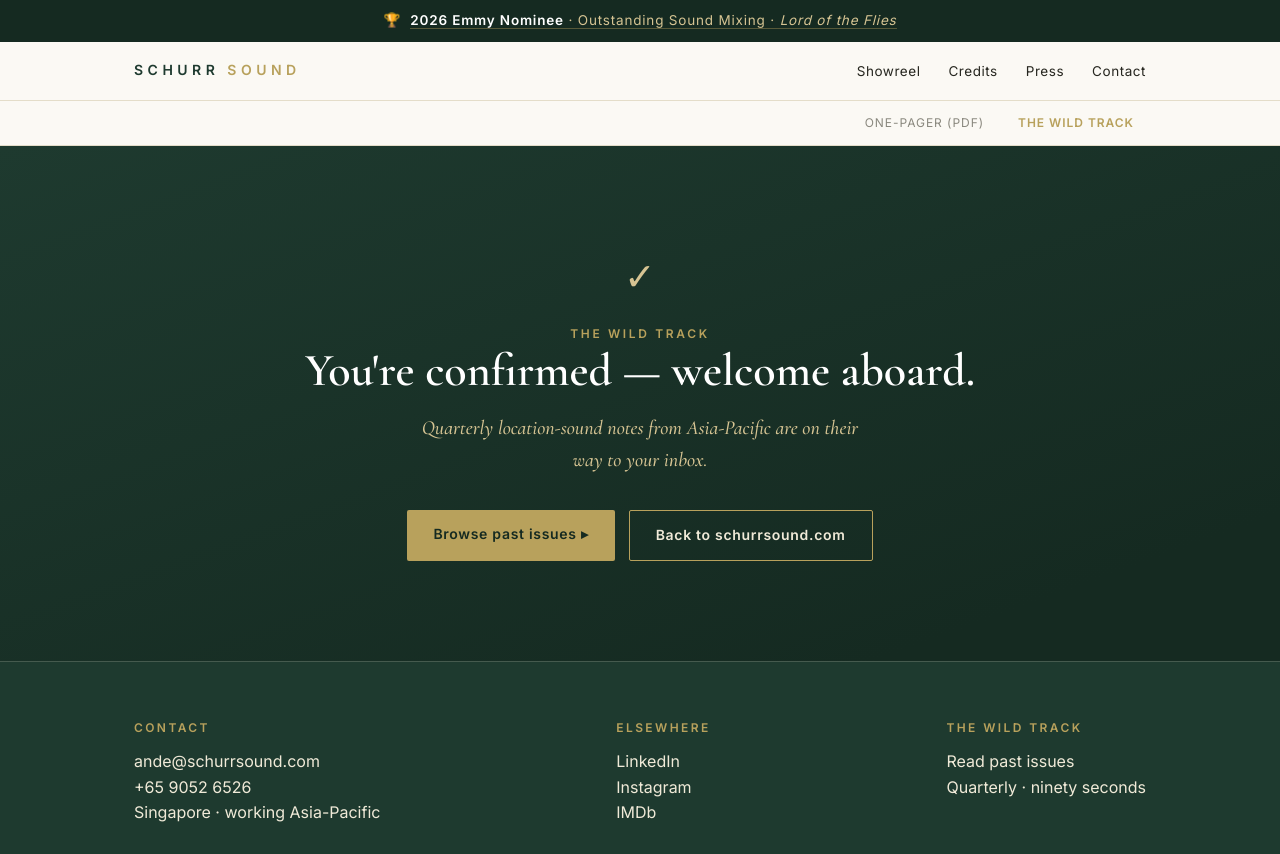
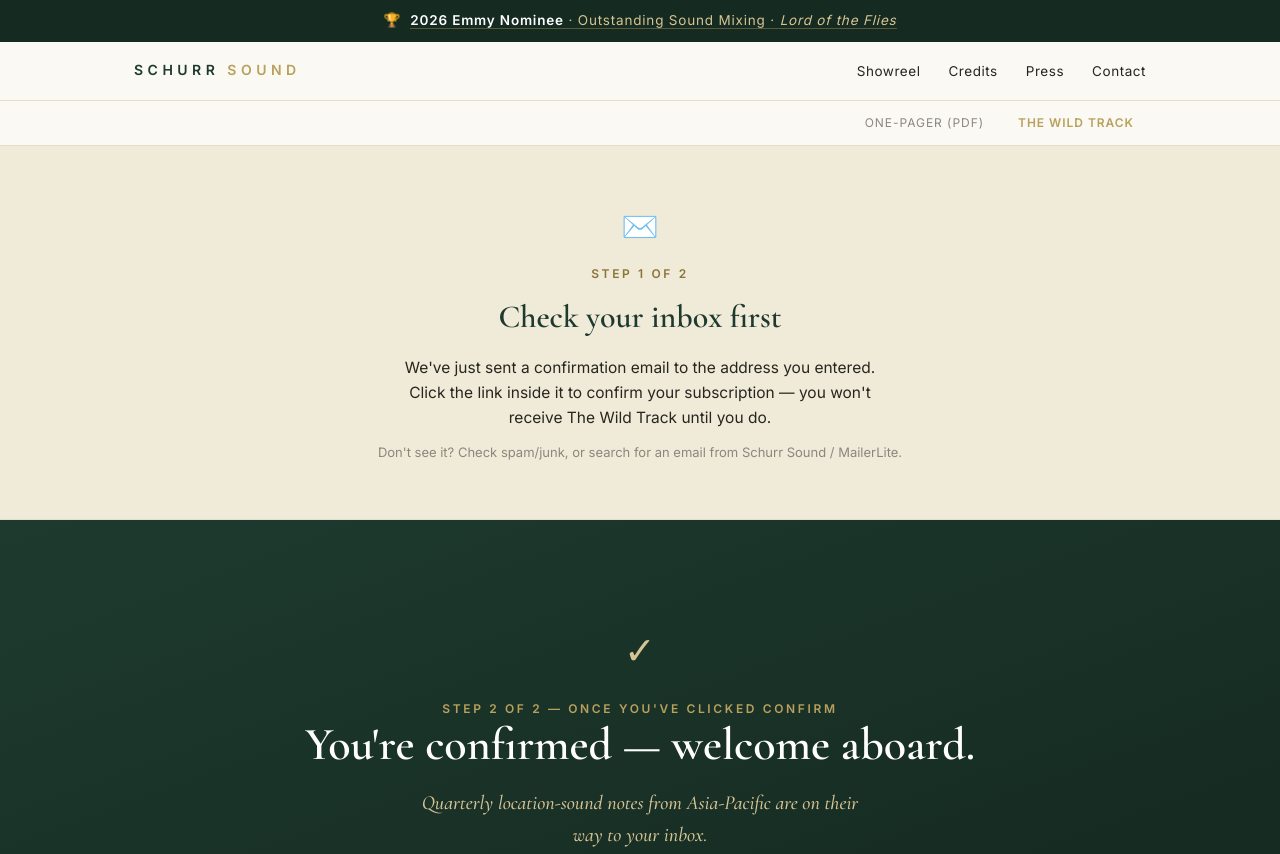
Before and after one commit to andeschurr/schurrsound, a plain HTML site: page confirmed.html in a window 1280 px wide. Shown: the top 854 px of the page. Drawn offline with nearby package versions, Linux system fonts and the light colour scheme.

Commit message:
Add a check-your-inbox step before the confirmed message on /confirmed
MailerLite only exposes one redirect URL, so subscribers land here
immediately after submitting the form -- before they've actually
clicked the email confirmation link. The page now walks through both
steps in order instead of implying they're already confirmed.

```diff
--- a/confirmed.html
+++ b/confirmed.html
@@ -36,6 +36,13 @@
   .nav-sub a.wt:hover{background:rgba(184,161,92,.2);color:var(--green-deep)}
   .nav-sub a.active{color:var(--green);background:rgba(184,161,92,.14)}
   @media(max-width:560px){ .nav-sub-in{justify-content:center} .nav-links{gap:16px} }
+  /* step 1 — check inbox */
+  .step1{background:var(--cream);padding:56px 0;text-align:center;border-bottom:1px solid var(--line)}
+  .step1 .icon{font-size:30px;margin-bottom:14px}
+  .step1 p.eyebrow{color:#8a763a}
+  .step1 h2{font-family:'Cormorant Garamond',Georgia,serif;font-weight:600;font-size:clamp(24px,3.2vw,32px);color:var(--green);margin-top:8px}
+  .step1 p.body{font-size:15.5px;color:var(--ink);max-width:52ch;margin:14px auto 0}
+  .step1 p.small{font-size:13px;color:var(--grey);margin-top:12px}
   /* confirmed hero */
   header.hero{background:linear-gradient(160deg,var(--green) 0%,var(--green-deep) 85%);color:var(--cream);padding:100px 0;text-align:center}
   header.hero .mark{font-size:38px;color:var(--gold-soft);margin-bottom:18px}
@@ -78,10 +85,20 @@
   </div>
 </nav>
 
+<section class="step1">
+  <div class="wrap">
+    <div class="icon">✉️</div>
+    <p class="eyebrow">Step 1 of 2</p>
+    <h2>Check your inbox first</h2>
+    <p class="body">We've just sent a confirmation email to the address you entered. Click the link inside it to confirm your subscription — you won't receive The Wild Track until you do.</p>
+    <p class="small">Don't see it? Check spam/junk, or search for an email from Schurr Sound / MailerLite.</p>
+  </div>
+</section>
+
 <header class="hero">
   <div class="wrap">
     <div class="mark">✓</div>
-    <p class="eyebrow">The Wild Track</p>
+    <p class="eyebrow">Step 2 of 2 — once you've clicked confirm</p>
     <h1>You're confirmed — welcome aboard.</h1>
     <p class="lead">Quarterly location-sound notes from Asia-Pacific are on their way to your inbox.</p>
     <div class="btns">
```
